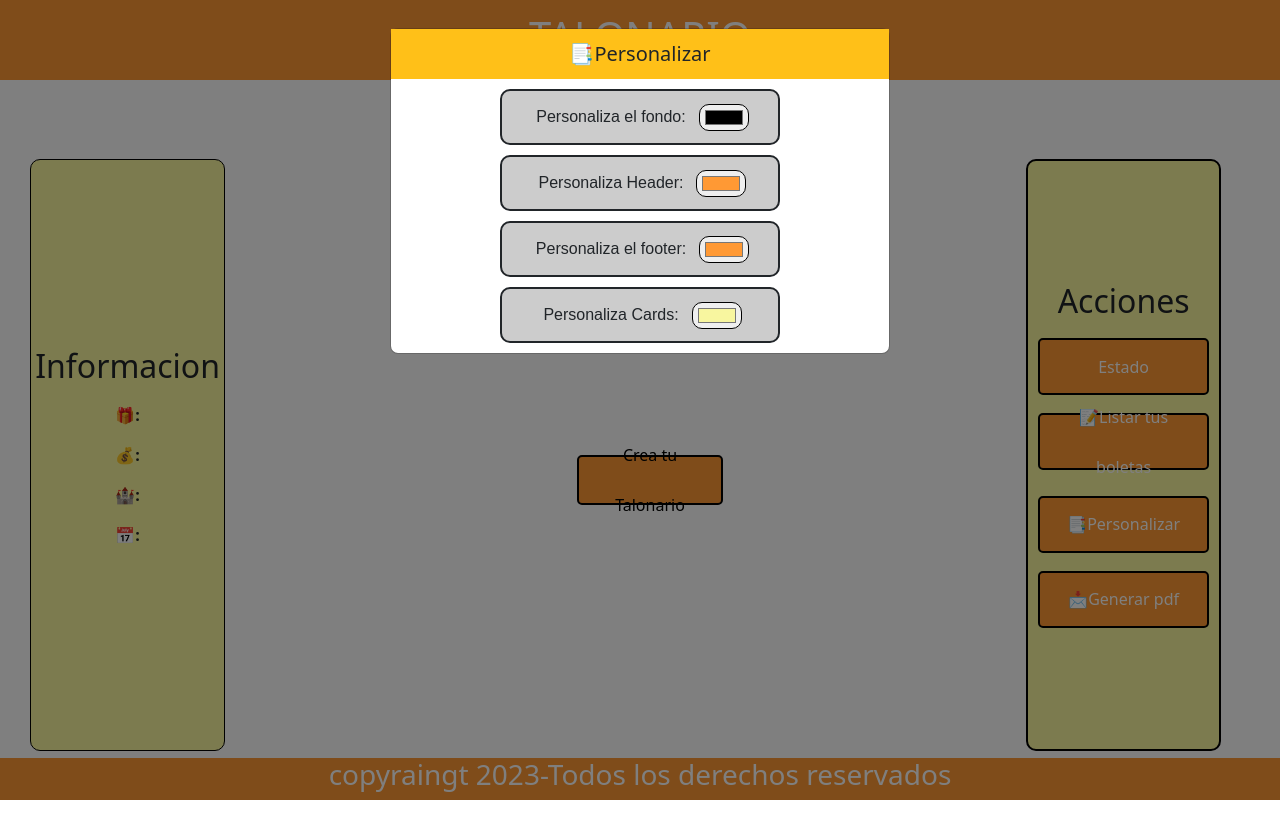
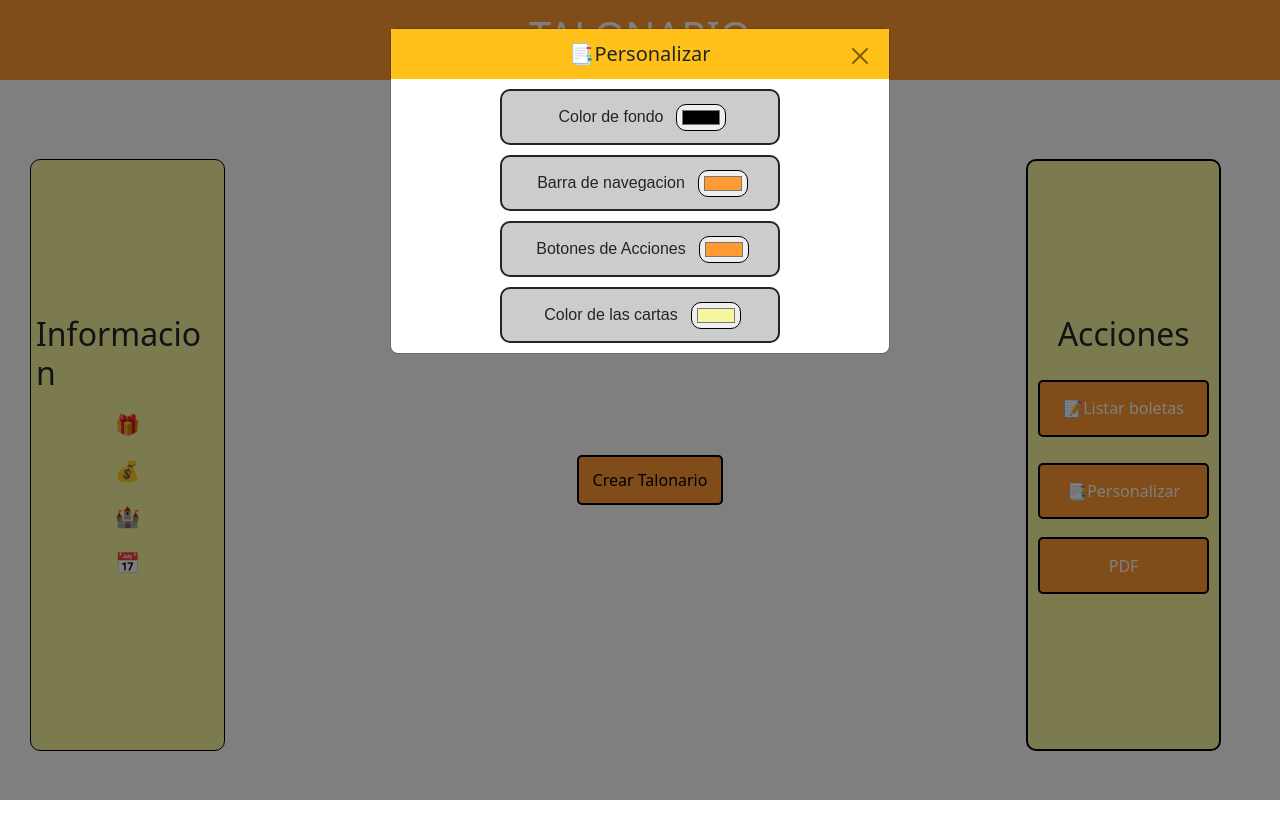
Before and after one commit to Samuelmejiazambrano/Talonario, a Vue app: page / in a window 1280 px wide. Both pictures are taken after a click on the button "📑Personalizar". Shown: the top 838 px of the page. Built offline with nearby package versions, Linux system fonts and the light colour scheme.

Commit message:
Add files via upload

```diff
--- a/src/App.vue
+++ b/src/App.vue
@@ -5,19 +5,22 @@
     </div>
     <div class="info">
       <div class="info1" :style="{ backgroundColor: colorcard }">
-        <h2>Informacion</h2>
+        <h2>
+          Informacion
+
+        </h2>
         <div>
           <p>
-            <b>🎁:{{ premio }}</b>
+            <b>🎁{{ premio }}</b>
           </p>
           <p>
-            <b>💰:{{ valor }}</b>
+            <b>💰{{ valor }}</b>
           </p>
           <p>
-            <b>🏰:{{ loteria }}</b>
+            <b>🏰{{ loteria }}</b>
           </p>
           <p>
-            <b>📅:{{ fecha }}</b>
+            <b>📅{{ fecha }}</b>
           </p>
           <button
             type="button"
@@ -27,7 +30,7 @@
             v-if="mostrarCrearTalonario2"
             @click="editar()"
           >
-            editar
+            Editar
           </button>
         </div>
       </div>
@@ -52,6 +55,12 @@
                     <h5 class="modal-title" id="exampleModalToggleLabel">
                       Boleta {{ selectedBoleta }}
                     </h5>
+                    <button
+                      type="button"
+                      class="btn-close btn-close-corner"
+                      data-bs-dismiss="modal"
+                      aria-label="Close"
+                    ></button>
                   </div>
                   <div class="modal-footer">
                     <button
@@ -60,18 +69,41 @@
                       data-bs-toggle="modal"
                       data-bs-dismiss="modal"
                       v-if="ocultarbuton"
+
                     >
-                      Adquirir boleta
+                     <b>Adquirir boleta</b>
                     </button>
-                    <button
+                    <!-- <button
                       class="disponible"
                       data-bs-target="#exampleModalToggle2"
                       data-bs-toggle="modal"
                       data-bs-dismiss="modal"
-                      v-else-if="!ocultarbuton"
+                      v-else-if="!ocultarbuton">
+                      <b>Observar </b>
+                    </button> -->
+                    <div v-else-if="mostrarinputs" class="mostrarinputs">
+                      <button @click="comprarBoleta()" v-if="comprarboleta" >
+                        <b>Comprar boleta</b>
+                      </button>
+
+                      <button
+                        type="button"
+                        class="butoninputs"
+                        data-bs-toggle="modal"
+                        data-bs-target="#staticBackdrop"
+                        @click="
+                          mostrarcomprador();
+                          mostrarDatosComprador()  "
+                     v-if="listarboletaycliente"
+
                       >
-                      <b> Observa tu boleta</b>
+                        <b>Cliente</b>
                       </button>
+
+                      <button class="butoninputs" @click="liberarBoleta()" v-if="listarboletaycliente"  >
+                        <b>Liberar</b>
+                      </button>
+                    </div>
                   </div>
                 </div>
               </div>
@@ -83,6 +115,8 @@
               aria-hidden="true"
               aria-labelledby="exampleModalToggleLabel2"
               tabindex="-1"
+
+
             >
               <div class="modal-dialog modal-dialog-centered">
                 <div class="modal-content" id="comprar">
@@ -95,18 +129,26 @@
                       id="exampleModalToggleLabel2"
                       v-if="mostrarCrearusuario"
                     >
-                      Compra tu Boleta
+                      Comprar boleta #{{ selectedBoleta }}
                     </h5>
+
                     <h5
                       class="modal-title"
                       id="exampleModalToggleLabel2"
                       v-else-if="mostrarinputs"
+
                     >
-                      <b>Opciones</b>
+                      <b>Boleta  comprada </b>
                     </h5>
+                    <button
+                      type="button"
+                      class="btn-close btn-close-corner"
+                      data-bs-dismiss="modal"
+                      aria-label="Close"
+                     v-if="mostrarCrearusuario"></button>
                   </div>
                   <div class="modal-body" v-if="mostrarCrearusuario">
-                    <form>
+                    <form >
                       <div class="mb-3">
                         <label for="nombre" class="form-label">Nombre</label>
                         <input
@@ -118,7 +160,7 @@
                       </div>
                       <div class="mb-3">
                         <label for="direccion" class="form-label"
-                          >Dirección</label
+                          >Direccion</label
                         >
                         <input
                           type="text"
@@ -129,7 +171,7 @@
                       </div>
                       <div class="mb-3">
                         <label for="numeroCel" class="form-label"
-                          >Número de celular</label
+                          >Numero de celular</label
                         >
                         <input
                           type="text"
@@ -147,10 +189,9 @@
                           id="operaciones"
                           v-model="operaciones"
                         >
-                          <option value="">Seleccione una operación</option>
+                          <option value="">Seleccione una operacion</option>
                           <option value="pagar">pagar</option>
                           <option value="reservar">reservar</option>
-                          <option value="disponible">disponible</option>
                         </select>
                       </div>
                     </form>
@@ -158,33 +199,18 @@
 
                   <div class="modal-footer">
                     <button
-                      v-if="mostrarCrearusuario"
-                      @click="reservarBoleta(index)"
+                      type="button"
+                      class="btn btn-secondary"
+                      data-bs-dismiss="modal"
                     >
-                      guardar
+                  cerrar
                     </button>
-                    <div v-else-if="mostrarinputs" class="mostrarinputs">
-                      <button @click="comprarBoleta()">
-                        <b>comprar Boleta</b>
+                    <button
+
+                      @click="reservarBoleta(index),actualizarEstadoOcultarComprador()"
+                     v-if="mostrarCrearusuario">
+                      Guardar
                     </button>
-
-                      <button
-                        type="button"
-                        class="butoninputs"
-                        data-bs-toggle="modal"
-                        data-bs-target="#staticBackdrop"
-                        @click="
-                          mostrarcomprador();
-                          mostrarDatosComprador();
-                        "
-                      >
-                        <b>Cliente</b>
-                      </button>
-
-                      <button class="butoninputs" @click="liberarBoleta()">
-                        <b>liberar</b>
-                      </button>
-                    </div>
                   </div>
                 </div>
               </div>
@@ -213,7 +239,7 @@
           data-bs-target="#exampleModal4"
           v-if="mostrarCrearTalonario"
         >
-          Crea tu Talonario
+          Crear Talonario
         </button>
 
         <!-- Modal -->
@@ -228,8 +254,14 @@
             <div class="modal-content">
               <div class="personalizar" v-if="mostrarCrearusuario">
                 <h1 class="modal-title fs-5" id="exampleModalLabel">
-                  Crea tu Talonario
+                  Crear Talonario
                 </h1>
+                <button
+                  type="button"
+                  class="btn-close btn-close-corner"
+                  data-bs-dismiss="modal"
+                  aria-label="Close"
+                ></button>
               </div>
               <div
                 class="personalizar"
@@ -241,27 +273,27 @@
                 </h1>
               </div>
               <div class="modal-body" v-if="mostrarCrearusuario">
-                <label>Ingresa el premio:</label>
+                <label>Ingresar premio</label>
                 <input type="text" placeholder="premio" v-model="premio" />
-                <label>Ingresa el valor de la Boleta:</label>
+                <label>Valor de la Boleta</label>
                 <input
                   type="number"
                   placeholder="valor boleta"
                   v-model="valor"
                 />
-                <label>Ingresa el nombre de la Loteria:</label>
+                <label>Nombre de la Loteria</label>
                 <select v-model="loteria">
                   <option value="La culona">La culona</option>
                   <option value="La santander">La santander</option>
                   <option value="La pulga">La pulga</option>
                 </select>
-                <label>Ingresa la cantidad de Boletas:</label>
+                <label>Cantidad de Boletas</label>
                 <select name="" id="" v-model="cantidad">
                   <option value="50">50</option>
                   <option value="75">75</option>
                   <option value="100">100</option>
                 </select>
-                <label>Ingresa la Fecha:</label>
+                <label>Ingrese la Fecha</label>
                 <input
                   type="date"
                   placeholder="Fecha de sorteo"
@@ -274,14 +306,14 @@
                   class="btn btn-secondary"
                   data-bs-dismiss="modal"
                 >
-                  cerrar
+                  Cerrar
                 </button>
                 <button
                   type="button"
                   class="btn btn-primary"
                   @click="guardar()"
                 >
-                  guardar
+                  Guardar
                 </button>
               </div>
             </div>
@@ -290,15 +322,16 @@
       </div>
       <div class="chucho" :style="{ backgroundColor: colorcard }">
         <h2>Acciones</h2>
-        <button>Estado</button>
 
         <button
           type="button"
           class="btn btn-primary"
           data-bs-toggle="modal"
           data-bs-target="#listarBoletasModal"
+          @click="listarBoleta()"
+          :style="{ backgroundColor: colorfooter }"
         >
-          📝Listar tus boletas
+          📝Listar boletas
         </button>
 
         <!-- Modal para Listar tus boletas -->
@@ -308,6 +341,7 @@
           tabindex="-1"
           aria-labelledby="listarBoletasLabel"
           aria-hidden="true"
+
         >
           <div class="modal-dialog">
             <div class="modal-content">
@@ -315,31 +349,38 @@
                 <h5 class="modal-title" id="otroBoletasLabel">
                   Lista de Compradores
                 </h5>
+
+                <button
+                  type="button"
+                  class="btn-close btn-close-corner"
+                  data-bs-dismiss="modal"
+                  aria-label="Close"
+                ></button>
               </div>
               <div class="listar">
                 <div class="card" v-for="(item, index) in datos2" :key="index">
                   <div class="inputs">
-                    <label for="">Boleta:</label>
+                    <label for="">Boleta</label>
                     <p>{{ item.selectedBoleta }}</p>
                   </div>
                   <div class="inputs">
-                    <label for="">Nombre:</label>
+                    <label for="">Nombre</label>
                     <p>{{ item.nombre }}</p>
                   </div>
                   <div class="inputs">
-                    <label for="">direccion:</label>
+                    <label for="">direccion</label>
                     <p>{{ item.direccion }}</p>
                   </div>
                   <div class="inputs">
-                    <label for="">direccion:</label>
+                    <label for="">direccion</label>
                     <p>{{ item.direccion }}</p>
                   </div>
                   <div class="inputs">
-                    <label for="">telefono:</label>
+                    <label for="">telefono</label>
                     <p>{{ item.numeroCel }}</p>
                   </div>
                   <div class="inputs">
-                    <label for="">Estado:</label>
+                    <label for="">Estado</label>
                     <p>{{ item.operaciones }}</p>
                   </div>
                 </div>
@@ -377,22 +418,23 @@
                   class="btn btn-secondary"
                   data-bs-dismiss="modal"
                 >
-                  Close
+                  Cerrar
                 </button>
                 <button type="button" class="btn btn-primary">
-                  Save changes
+                  Guardar cambios
                 </button>
               </div>
             </div>
           </div>
         </div>
+
         <!-- Button trigger modal para Personalizar -->
         <button
           type="button"
           class="btn btn-primary"
           data-bs-toggle="modal"
           data-bs-target="#personalizarModal"
-        >
+        :style="{ backgroundColor: colorfooter }">
           📑Personalizar
         </button>
 
@@ -410,34 +452,36 @@
                 <h5 class="modal-title" id="personalizarModalLabel">
                   📑Personalizar
                 </h5>
+                <button
+                  type="button"
+                  class="btn-close btn-close-corner"
+                  data-bs-dismiss="modal"
+                  aria-label="Close"
+                ></button>
               </div>
               <div class="modal-body" id="personalizar">
                 <div>
-                  <label>Personaliza el fondo:</label>
+                  <label>Color de fondo</label>
                   <input type="color" v-model="color" />
                 </div>
                 <div>
-                  <label>Personaliza Header: </label>
+                  <label>Barra de navegacion</label>
                   <input type="color" v-model="colorHeader" />
                 </div>
                 <div>
-                  <label>Personaliza el footer: </label>
+                  <label>Botones de Acciones</label>
                   <input type="color" v-model="colorfooter" />
                 </div>
                 <div>
-                  <label>Personaliza Cards: </label>
+                  <label>Color de las cartas</label>
                   <input type="color" v-model="colorcard" />
                 </div>
               </div>
             </div>
           </div>
         </div>
-
-        <button @click="descargarPDF()">📩Generar pdf</button>
+        <button @click="descargarPDF() " :style="{ backgroundColor: colorfooter }">PDF</button>
       </div>
-    </div>
-    <div class="footer" :style="{ backgroundColor: colorfooter }">
-      <h3>copyraingt 2023-Todos los derechos reservados</h3>
     </div>
   </div>
 </template>
@@ -468,13 +512,28 @@ let color = ref("white");
 let colorHeader = ref("#ff9934");
 let colorfooter = ref("#ff9934");
 let colorcard = ref("#f8f69f");
+let ocultarcomprador = ref(true);
 
+
+const esReservar = () => {
+  return datos2.value.operaciones === 'reservar';
+};
 const editar = () => {
   formularioCrear.value = true;
   mostrarCrearTalonario2.value = true;
   mostrarCrearusuario.value = true;
 };
 const compradorSeleccionado = ref(null);
+function listarBoleta() {
+  if (datos2.value.length === 0) {
+    Swal.fire({
+      title: "Información",
+      text: "No hay boletas disponibles",
+      icon: "info",
+    });
+  }
+}
+
 
 const liberarBoleta = () => {
   const selectedBoletaIndex = datos2.value.findIndex(
@@ -483,6 +542,11 @@ const liberarBoleta = () => {
   if (selectedBoletaIndex >= 0) {
     datos2.value[selectedBoletaIndex].operaciones = "disponible";
     datos2.value.splice(selectedBoletaIndex, 1);
+    Swal.fire({
+      title: "Éxito",
+      text: "Boleta liberada exitosamente",
+      icon: "success",
+    });
   } else {
     console.error("Boleta no encontrada");
   }
@@ -494,6 +558,11 @@ const comprarBoleta = (index) => {
   if (selectedBoletaIndex >= 0) {
     datos2.value[selectedBoletaIndex].operaciones = "pagar";
     mostrarCrearusuario.value = false;
+    Swal.fire({
+      title: "Éxito",
+      text: "Boleta comprada exitosamente",
+      icon: "success",
+    });
   } else {
     console.error("Boleta no encontrada");
   }
@@ -510,7 +579,8 @@ const mostrarDatosComprador = () => {
   if (comprador) {
     Swal.fire({
       title: "Información del Comprador",
-      html: `<p><b>Nombre:</b> ${comprador.nombre}</p>
+      html: `<p><b>#Boleta:</b> ${comprador.selectedBoleta}</p>
+             <p><b>Nombre:</b> ${comprador.nombre}</p>
              <p><b>Dirección:</b> ${comprador.direccion}</p>
              <p><b>Número de teléfono:</b> ${comprador.numeroCel}</p>
              <p><b>Operaciones:</b> ${comprador.operaciones}</p>`,
@@ -520,6 +590,7 @@ const mostrarDatosComprador = () => {
     Swal.fire("Error", "No se encontró información para esta boleta.", "error");
   }
 };
+
 const mostrarModal = () => {
   mostrarinputs.value = false;
   console.log("Inputs mostrados:", mostrarinputs.value);
@@ -590,6 +661,12 @@ const guardar = () => {
   } else if (isNaN(parseInt(cantidad.value)) || parseInt(cantidad.value) <= 0) {
     Swal.fire("La cantidad debe ser un número positivo");
   } else {
+    const fechaActual = new Date();
+    const fechaIngresada = new Date(fecha.value);
+
+    if (fechaIngresada <= fechaActual) {
+      Swal.fire("La fecha debe ser mayor a la fecha actual");
+    } else {
       const dato = {
         premio: premio.value,
         valor: valor.value,
@@ -604,16 +681,13 @@ const guardar = () => {
         numerosSeleccionados.value.push(i);
       }
 
-    console.log(datos);
-    console.log(numerosSeleccionados);
       mostrarCrearTalonario.value = false;
       mostrarinputs.value = true;
       editar2.value = true;
       mostrarCrearTalonario2.value = true;
       formularioCrear.value = false;
       mostrarCrearusuario.value = false;
-
-    console.log(formularioCrear.value);
+    }
   }
 };
 
@@ -664,6 +738,28 @@ function descargarPDF() {
 
   doc.save("vendidas.pdf");
 }
+let listarboletaycliente = ref(false );
+let comprarboleta = ref( false);
+
+const actualizarEstadoOcultarComprador = () => {
+  const todasPagadas = datos2.value.every((item) => item.operaciones === 'pagar');
+  const algunaReservada = datos2.value.some((item) => item.operaciones === 'reservar');
+
+  if (todasPagadas) {
+
+    listarboletaycliente.value = true;
+    comprarboleta.value = false;
+  } else if (algunaReservada) {
+
+    listarboletaycliente.value = true;
+    comprarboleta.value = true;
+  } else {
+
+    listarboletaycliente.value = true;
+    comprarboleta.value = true;
+  }
+};
+
 
 const reservarBoleta = (index) => {
   if (
@@ -703,13 +799,22 @@ const reservarBoleta = (index) => {
 
     console.log("Datos actualizados:", datos2.value);
     selectButton();
+
     // mostrarCrearusuario.value = false;
     ocultarbuton.value = false;
     mostrarbuton.value = true;
     mostrarCrearusuario.value = false;
+
+
+
+
+
   }
+
 };
+
 </script>
+
 <style scoped>
 .padre {
   display: grid;
@@ -756,8 +861,17 @@ const reservarBoleta = (index) => {
   margin-top: 20%;
   border-radius: 10px;
   background-color: #f8f69f;
+  word-wrap: break-word;
+  overflow-wrap: break-word;
+  word-break: break-word;
+
 }
+.info1 h2{
+   display: flex;
+   justify-content: center;
+  align-items: center;
 
+}
 .chucho {
   display: flex;
   flex-direction: column;
@@ -834,6 +948,8 @@ label {
   display: flex;
   justify-content: center;
   align-items: center;
+  padding: 8px;
+
 }
 
 .modal-footer {
@@ -845,6 +961,9 @@ label {
 .modal-footer .disponible {
   width: 100%;
   height: 7vh;
+}
+.modal-footer button {
+  height: 40px;
 }
 
 .card {
@@ -862,12 +981,16 @@ label {
   border: 2px solid #000;
   border-radius: 10px;
   color: #fff;
-  font-weight: bold;
   padding: 20px;
 }
-
+.info1 p b {
+  font-size: 20px;
+}
 .card p {
   margin: 8px 0;
+  word-wrap: break-word;
+  overflow-wrap: break-word;
+  word-break: break-word;
 }
 
 .listar {
@@ -875,7 +998,7 @@ label {
   grid-template-columns: repeat(2, 1fr);
   align-items: center;
   height: auto;
-  padding: 50px;
+  padding: 15px;
 }
 
 .modal-content {
@@ -901,14 +1024,17 @@ label {
   align-items: center;
   font-family: Arial, Helvetica, sans-serif;
 }
+
 #personalizar input[type="color"] {
   margin-left: 8px;
 }
+
 .inputs {
   display: flex;
   justify-content: center;
   align-items: center;
 }
+
 .mostrarinputs {
   display: flex;
   flex-direction: row;
@@ -916,15 +1042,22 @@ label {
   align-items: center;
   gap: 40px;
 }
+
+.inputs label {
+  font-weight: bold;
+}
+
 .mostrarinputs button {
   width: 12vh;
   height: 8vh;
 }
+
 .editar {
   width: 100px;
   padding: 2px;
   border-radius: 5px;
 }
+
 .personalizar {
   background-color: #ffc018;
   text-align: center;
@@ -933,7 +1066,21 @@ label {
   justify-content: center;
   align-items: center;
 }
+.personalizar button {
+  width: 30px;
+  height: 15px;
+  border: none;
+}
+
 .personalizar input {
   border-radius: 20px;
 }
+
+.modal-content .btn-close-corner {
+  position: absolute;
+  top: 15px;
+  right: 10px;
+  background-color: transparent;
+  color: black;
+}
 </style>
```
Lines whose indentation alone changed are shown as unchanged.
